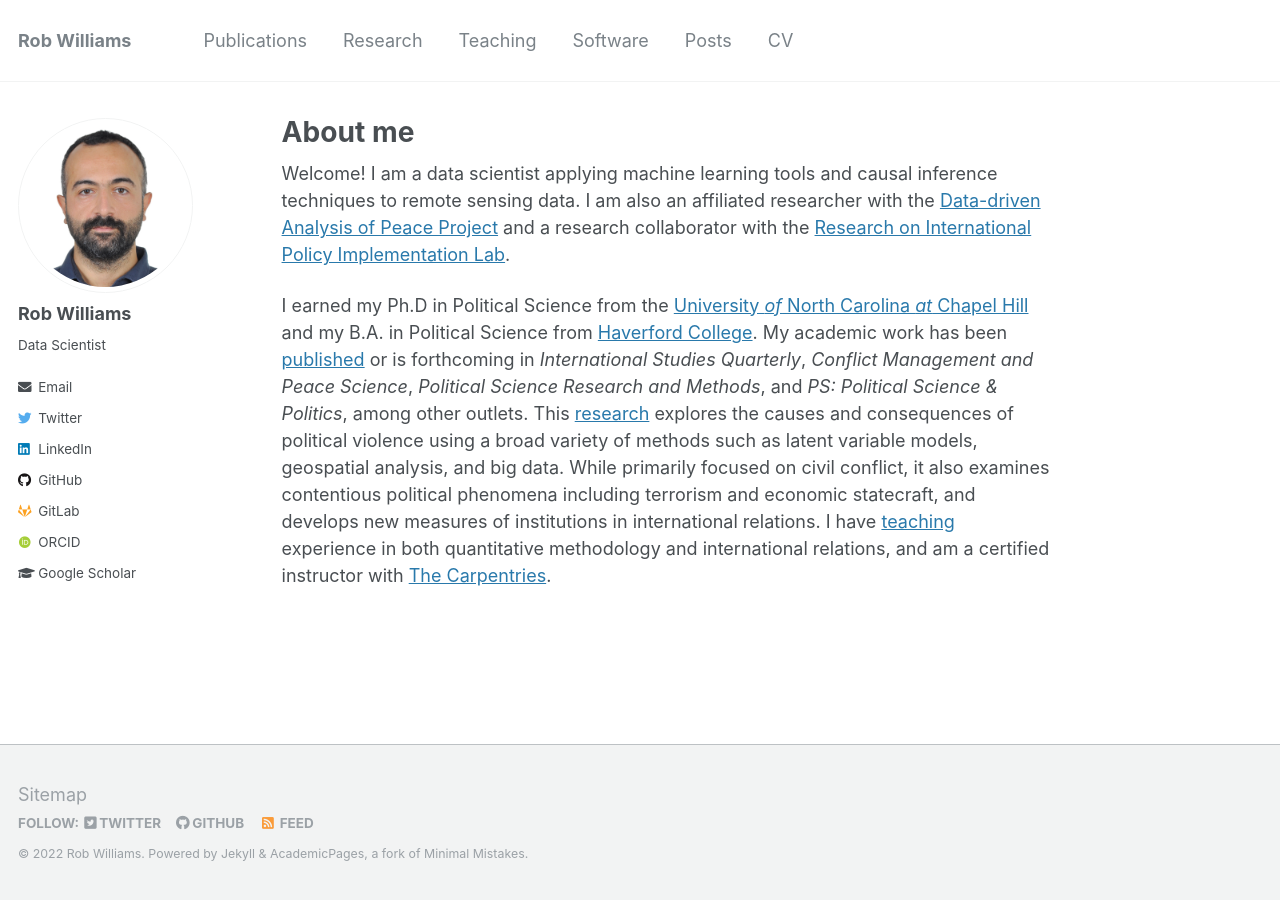
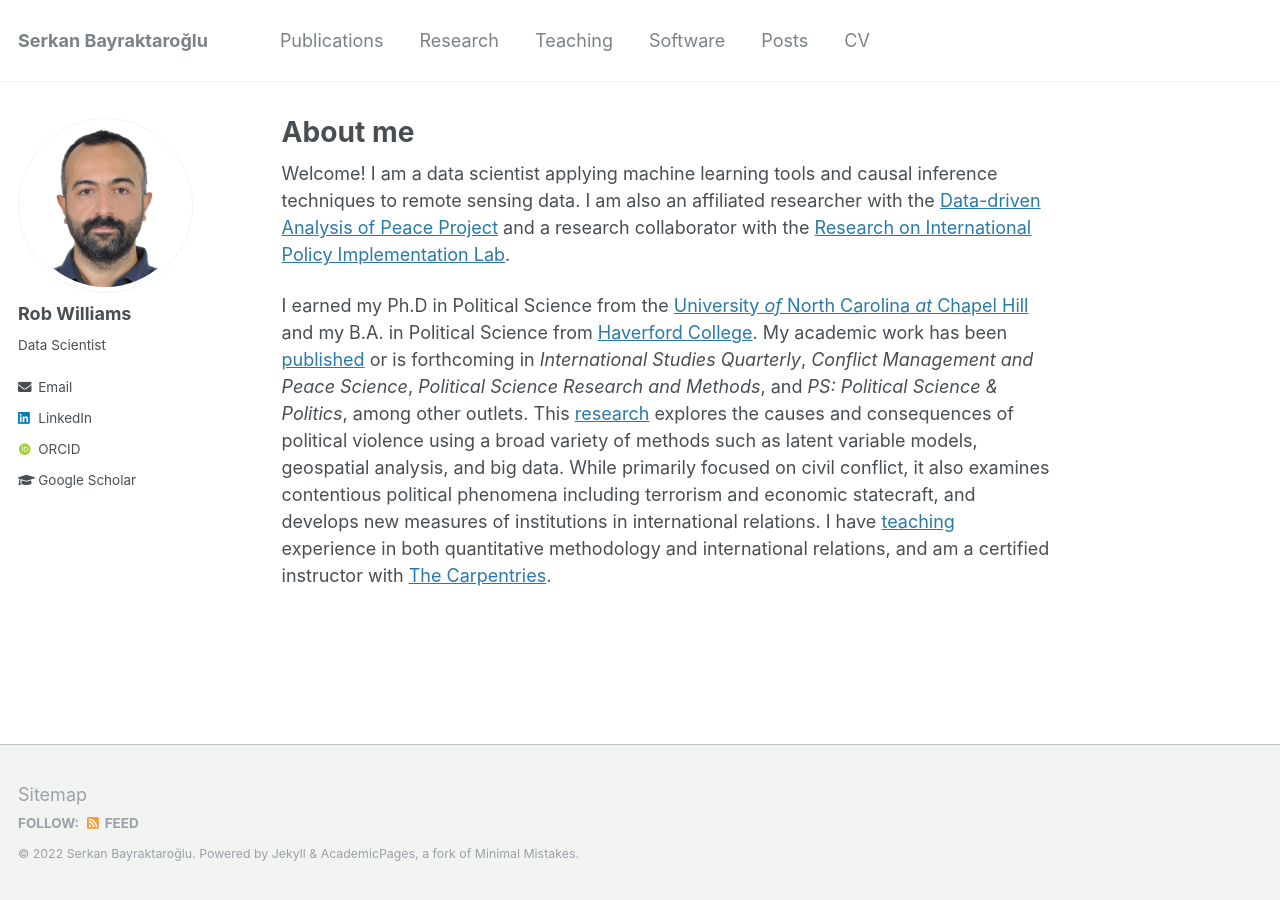
Before and after one commit to serkanbayraktaroglu/serkanbayraktaroglu.github.io, a Jekyll site: the page built from _pages/about.md, in a window 1280 px wide. Built offline with Jekyll 4.4.1, drawn with Linux system fonts in a browser that asks for light colours; some web fonts are replaced.

Commit message:
Update _config.yml

```diff
--- a/_config.yml
+++ b/_config.yml
@@ -7,13 +7,13 @@
 
 # Site Settings
 locale                   : "en-US"
-title                    : "Rob Williams"
+title                    : "Serkan Bayraktaroğlu"
 title_separator          : "-"
-name                     : &name "Rob Williams"
-description              : &description "Postdoc in Political Science"
-url                      : https://jayrobwilliams.com # the base hostname & protocol for your site e.g. "https://mmistakes.github.io"
+name                     : &name "Serkan Bayraktaroğlu"
+description              : &description "PhD. in Industrial Design"
+url                      : https://serkanbayraktaroglu.github.io # the base hostname & protocol for your site e.g. "https://mmistakes.github.io"
 baseurl                  : "" # the subpath of your site, e.g. "/blog"
-repository               : "jayrobwilliams/jayrobwilliams.github.io"
+repository               : "serkanbayraktaroglu/serkanbayraktaroglu.github.io"
 teaser                   : # filename of teaser fallback teaser image placed in /images/, .e.g. "500x300.png"
 breadcrumbs              : false # true, false (default)
 words_per_minute         : 160
@@ -57,7 +57,7 @@ yandex_site_verification :
 
 # Social Sharing
 twitter:
-  username               : jayrobw
+  username               :
 facebook:
   username               :
   app_id                 :
@@ -88,9 +88,9 @@ author:
   location         :
   employer         :
   pubmed           :
-  orcid            : "http://orcid.org/0000-0001-9259-3883"
-  googlescholar    : "https://scholar.google.com/citations?user=fiaPSmgAAAAJ"
-  email            : "rob.williams@wustl.edu"
+  orcid            : "https://orcid.org/0000-0002-4246-0203"
+  googlescholar    : "https://scholar.google.com/citations?user=0xJu63oAAAAJ&hl=tr&authuser=1"
+  email            : "bayraktaroglu.serkan@gmail.com"
   researchgate     :  # example: "https://www.researchgate.net/profile/yourprofile"
   uri              :
   bitbucket        :
@@ -99,20 +99,20 @@ author:
   flickr           :
   facebook         :
   foursquare       :
-  github           : "jayrobwilliams"
-  gitlab           : "jayrobwilliams"
+  github           :
+  gitlab           :
   google_plus      :
   keybase          :
   instagram        :
   impactstory      : #"https://profiles.impactstory.org/u/xxxx-xxxx-xxxx-xxxx"
   lastfm           :
-  linkedin         : "jayrobwilliams"
+  linkedin         : "https://www.linkedin.com/in/serkan-bayraktaroğlu-15470014/"
   pinterest        :
   soundcloud       :
   stackoverflow    : #"https://stackoverflow.com/users/10912314/jayrobwilliams"
   steam            :
   tumblr           :
-  twitter          : "jayrobw"
+  twitter          :
   vine             :
   weibo            :
   xing             :
```
